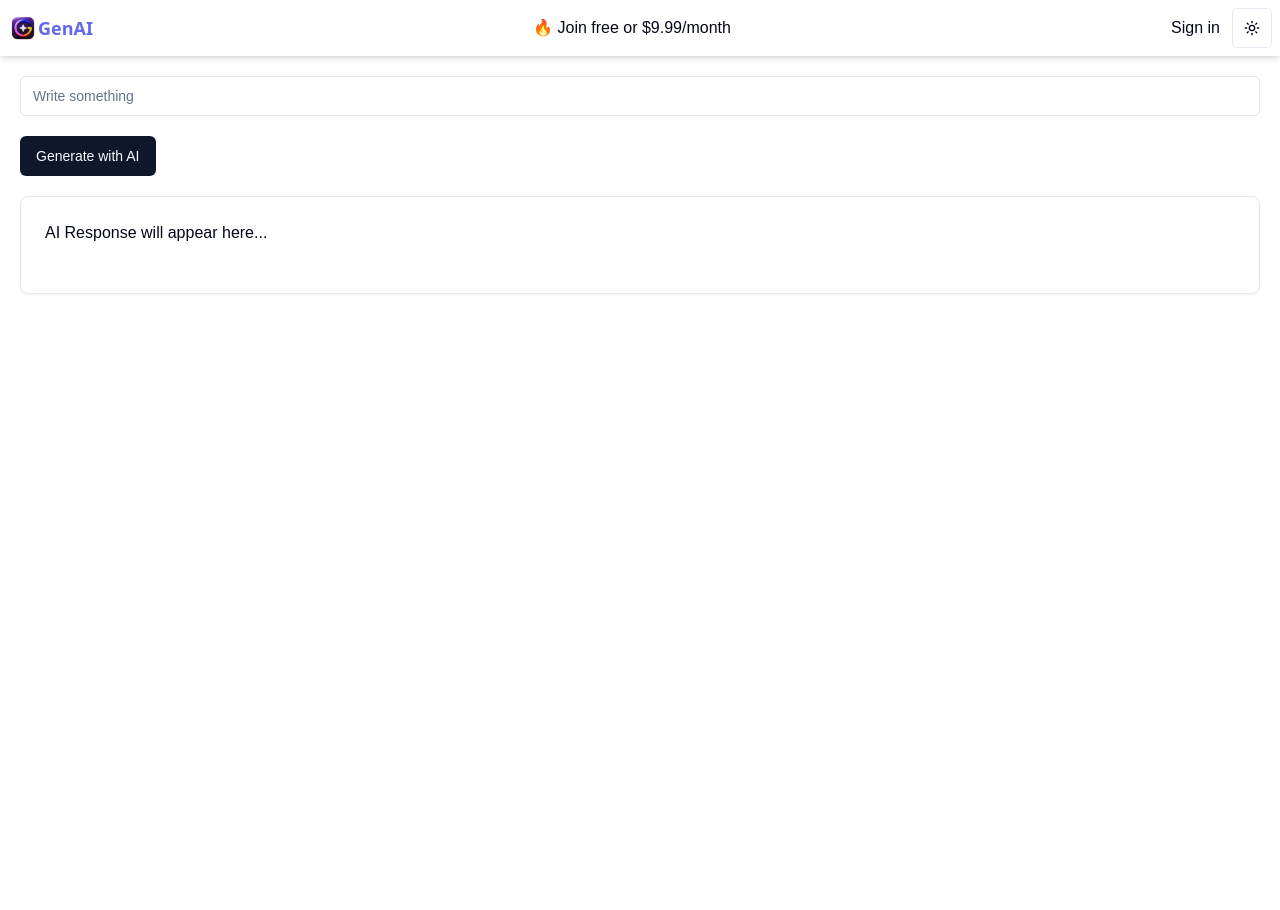
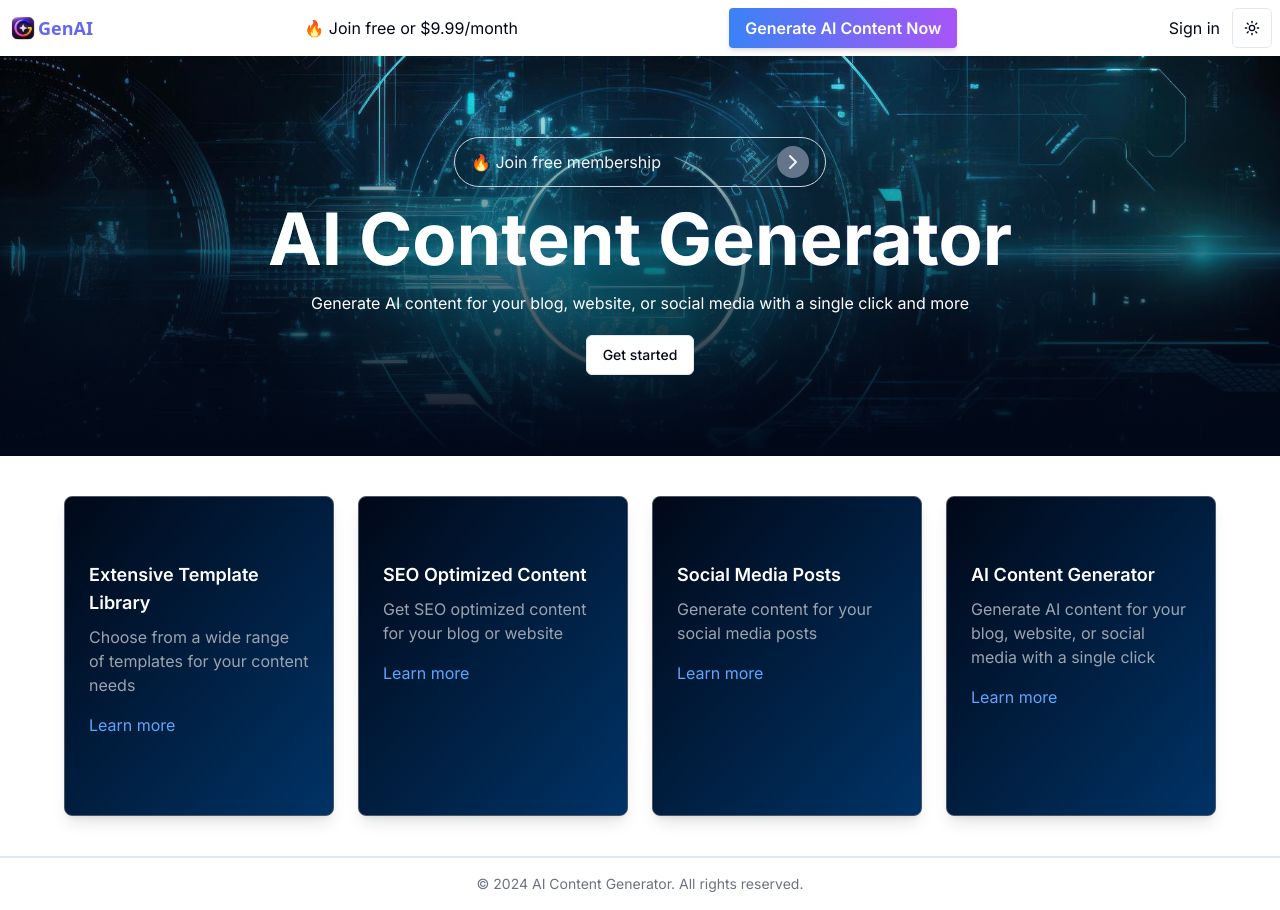
Before and after one commit to mingxiangzhangmark/genai-ai-content-generator, a Next.js app: page / in a window 1280 px wide. Before the commit the page ends 800 px from the top, so only its background shows below. Built offline with nearby package versions, Linux system fonts and the light colour scheme; no server answers.

Commit message:
finish home page

```diff
--- /dev/null
+++ b/app/dashboard/billing/page.tsx
@@ -0,0 +1,24 @@
+"use client";
+import React from "react";
+import { Button } from "@/components/ui/button";
+import { createCustomerPortalSession } from "@/app/actions/stripe";
+
+export default function Billing() {
+  const handleClick = async () => {
+    const response = await createCustomerPortalSession();
+    window.location.href = response as string;
+  };
+
+  return (
+    <div>
+      <div className="p-10 my-5 mx-5 mb-5 rounded-lg bg-slate-200 dark:bg-slate-800 flex flex-col justify-center items-center">
+        <h1 className="text-xl">Billing</h1>
+        <p>Manage your subscription plan</p>
+      </div>
+
+      <div className="p-10 my-5 mx-5 mb-5 rounded-lg  flex flex-col justify-center items-center">
+        <Button onClick={handleClick}>Access Stripe Customer Portal</Button>
+      </div>
+    </div>
+  );
+}
--- /dev/null
+++ b/app/dashboard/settings/page.js
@@ -0,0 +1,10 @@
+import React from "react";
+import { UserProfile } from "@clerk/nextjs";
+
+export default function Page() {
+  return (
+    <div className="p-5">
+      <UserProfile />
+    </div>
+  );
+}
--- /dev/null
+++ b/app/gen-ai/page.tsx
@@ -0,0 +1,53 @@
+"use client";
+import { useState } from "react";
+// import { runAi } from "@/actions/ai";
+import { Button } from "@/components/ui/button";
+import { Input } from "@/components/ui/input";
+import { Card, CardHeader, CardContent } from "@/components/ui/card";
+import ReactMarkdown from "react-markdown";
+import { runAi } from "../actions/ai";
+
+export default function Page() {
+  // state
+  const [response, setResponse] = useState("");
+  const [loading, setLoading] = useState(false);
+  const [query, setQuery] = useState("");
+
+  const handleClick = async (e: any) => {
+    e.preventDefault();
+    setLoading(true);
+    try {
+      const data = await runAi(query);
+      setResponse(data);
+    } catch (err) {
+      console.error(err);
+    } finally {
+      setLoading(false);
+    }
+  };
+
+  return (
+    <div className="m-5">
+      <form onSubmit={handleClick}>
+        <Input
+          className="mb-5"
+          placeholder="Ask anything"
+          value={query}
+          onChange={(e) => setQuery(e.target.value)}
+        />
+        <Button>Generate with AI</Button>
+      </form>
+
+      <Card className="mt-5">
+        <CardHeader>AI Response will appear here..</CardHeader>
+        <CardContent>
+          {loading ? (
+            <div>Loading...</div>
+          ) : (
+            <ReactMarkdown>{response}</ReactMarkdown>
+          )}
+        </CardContent>
+      </Card>
+    </div>
+  );
+}
--- a/app/layout.tsx
+++ b/app/layout.tsx
@@ -1,40 +1,91 @@
 
-import React from "react";
+// import React from "react";
+// import type { Metadata } from "next";
+// import { Geist, Geist_Mono } from "next/font/google";
+// import "./globals.css";
+// import { ClerkProvider } from "@clerk/nextjs";
+// import TopNav from "@/components/nav/top-nav";
+// import { ThemeProvider } from "@/context/theme";
+// import { UsageProvider } from "@/context/usage";
+
+
+
+// const geistSans = Geist({
+//   variable: "--font-geist-sans",
+//   subsets: ["latin"],
+// });
+
+// const geistMono = Geist_Mono({
+//   variable: "--font-geist-mono",
+//   subsets: ["latin"],
+// });
+
+// export const metadata: Metadata = {
+//   title: "GenAI",
+//   description: "Generated by create next app",
+//   keywords: ["GenAI", "AI Generator", "Website", "Next.js", "Mingxiang Zhang"],
+//   authors: [{ name: "Mingxiang Zhang" }],
+//   creator: "Mingxiang Zhang",
+//   publisher: "Mingxiang Zhang",
+//   formatDetection:{
+//     telephone: true,
+//     email: true,
+//     address: true
+//   },
+// };
+
+
+
+// export default function RootLayout({
+//   children,
+// }: Readonly<{
+//   children: React.ReactNode;
+// }>) {
+//   return (
+//     <ClerkProvider>
+
+//     <html lang="en">
+//        <head>
+//         <link rel="icon" href="icon-96.png" />
+//         <meta charSet="UTF-8" />
+//       </head>
+//       <body
+//         className={`${geistSans.variable} ${geistMono.variable} antialiased`}
+//       >
+//         <ThemeProvider
+//           attribute="class"
+//           defaultTheme="system"
+//           enableSystem
+//           disableTransitionOnChange
+//         >
+//           <UsageProvider>
+//             <header>
+//               <TopNav />
+//             </header>
+//             <main>{children}</main>
+//           </UsageProvider>
+//        </ThemeProvider>
+//       </body>
+//     </html>
+
+//     </ClerkProvider>
+
+//   );
+// }
 import type { Metadata } from "next";
-import { Geist, Geist_Mono } from "next/font/google";
+import { Inter } from "next/font/google";
+import { ClerkProvider } from "@clerk/nextjs";
 import "./globals.css";
-import { ClerkProvider } from "@clerk/nextjs";
 import TopNav from "@/components/nav/top-nav";
 import { ThemeProvider } from "@/context/theme";
 import { UsageProvider } from "@/context/usage";
 
-
-
-const geistSans = Geist({
-  variable: "--font-geist-sans",
-  subsets: ["latin"],
-});
-
-const geistMono = Geist_Mono({
-  variable: "--font-geist-mono",
-  subsets: ["latin"],
-});
+const inter = Inter({ subsets: ["latin"] });
 
 export const metadata: Metadata = {
-  title: "GenAI",
+  title: "Create Next App",
   description: "Generated by create next app",
-  keywords: ["GenAI", "AI Generator", "Website", "Next.js", "Mingxiang Zhang"],
-  authors: [{ name: "Mingxiang Zhang" }],
-  creator: "Mingxiang Zhang",
-  publisher: "Mingxiang Zhang",
-  formatDetection:{
-    telephone: true,
-    email: true,
-    address: true
-  },
 };
-
-
 
 export default function RootLayout({
   children,
@@ -43,15 +94,8 @@ export default function RootLayout({
 }>) {
   return (
     <ClerkProvider>
-
       <html lang="en">
-       <head>
-        <link rel="icon" href="icon-96.png" />
-        <meta charSet="UTF-8" />
-      </head>
-      <body
-        className={`${geistSans.variable} ${geistMono.variable} antialiased`}
-      >
+        <body className={inter.className}>
           <ThemeProvider
             attribute="class"
             defaultTheme="system"
@@ -67,8 +111,6 @@ export default function RootLayout({
           </ThemeProvider>
         </body>
       </html>
-
     </ClerkProvider>
-
   );
 }
--- a/app/page.tsx
+++ b/app/page.tsx
@@ -1,50 +1,123 @@
-"use client";
-import React, { useState, useEffect } from "react";
-import { runAi } from "./actions/ai";
+// "use client";
+// import React, { useState, useEffect } from "react";
+// import { runAi } from "./actions/ai";
+// import { Button } from "@/components/ui/button";
+// import { Input } from "@/components/ui/input";
+// import { Card, CardContent, CardHeader } from "@/components/ui/card";
+// import ReactMarkdown from "react-markdown";
+
+// export default function page() {
+//  // state
+//  const [response, setResponse] = useState("");
+//  const [loading, setLoading] = useState(false);
+//   const [query, setQuery] = useState("");
+//  const handleClick = async (e: React.FormEvent<HTMLFormElement>) => {
+//    e.preventDefault();
+//       setLoading(true);
+//     try {
+//   const data = await runAi(query);
+//   setResponse(data);
+//   } catch (err) {
+//   console.error(err);
+//   } finally {
+//   setLoading(false);
+//   }
+//  };
+//  return (
+//   <div className="m-5">
+//   <form onSubmit={handleClick}>
+//   <Input
+//   className="mb-5"
+//   placeholder="Write something"
+//   value={query}
+//   onChange={(e) => setQuery(e.target.value)}
+//   />
+//   <Button>Generate with AI</Button>
+//   </form>
+//   <Card className="mt-5">
+//         <CardHeader>AI Response will appear here...</CardHeader>
+//         <CardContent>
+//           {loading ? (
+//             <div>Loading...</div>
+//           ) : (
+//             <ReactMarkdown>{response}</ReactMarkdown>
+//           )}
+//         </CardContent>
+//       </Card>
+
+//   </div>
+//  );
+// }
+
+
+import React from "react";
+import Link from "next/link";
 import { Button } from "@/components/ui/button";
-import { Input } from "@/components/ui/input";
-import { Card, CardContent, CardHeader } from "@/components/ui/card";
-import ReactMarkdown from "react-markdown";
+import SignInModal from "@/components/modal/sign-in-modal";
+import PromoCard from "@/components/cards/promo-card";
 
-export default function page() {
- // state
- const [response, setResponse] = useState("");
- const [loading, setLoading] = useState(false);
-  const [query, setQuery] = useState("");
- const handleClick = async (e: React.FormEvent<HTMLFormElement>) => {
-   e.preventDefault();
-      setLoading(true);
-    try {
-  const data = await runAi(query);
-  setResponse(data);
-  } catch (err) {
-  console.error(err);
-  } finally {
-  setLoading(false);
-  }
- };
- return (
-  <div className="m-5">
-  <form onSubmit={handleClick}>
-  <Input
-  className="mb-5"
-  placeholder="Write something"
-  value={query}
-  onChange={(e) => setQuery(e.target.value)}
-  />
-  <Button>Generate with AI</Button>
-  </form>
-  <Card className="mt-5">
-        <CardHeader>AI Response will appear here...</CardHeader>
-        <CardContent>
-          {loading ? (
-            <div>Loading...</div>
-          ) : (
-            <ReactMarkdown>{response}</ReactMarkdown>
-          )}
-        </CardContent>
-      </Card>
+export default function Home() {
+  return (
+    <>
+      <div
+        className="relative bg-cover bg-center"
+        style={{ backgroundImage: 'url("/background.png")', height: "50vh" }}
+      >
+        <div className="absolute inset-0 bg-gradient-to-b from-transparent to-[#010818] z-0"></div>
 
-  </div>
- );
+        <div className="relative z-10 flex items-center justify-center h-full">
+          <div className="text-center">
+            <SignInModal />
+            <h1 className="text-white text-7xl font-bold bg-gradient-to-r from-green-400 via-blue-500 to-purple-600 bg-clip-text text-transparent mb-4">
+              AI Content Generator
+            </h1>
+            <p className="text-white mb-5">
+              Generate AI content for your blog, website, or social media with a
+              single click and more
+            </p>
+            <Link href="/dashboard">
+              <Button variant="outline">Get started</Button>
+            </Link>
+          </div>
+        </div>
+      </div>
+
+      <div className="py-10 px-4">
+        <div className="max-w-6xl mx-auto">
+          <div className="grid grid-cols-1 sm:grid-cols-2 md:grid-cols-4 gap-6">
+            <PromoCard
+              title="Extensive Template Library"
+              description="Choose from a wide range of templates for your content needs"
+              link="/dashboard"
+            />
+
+            <PromoCard
+              title="SEO Optimized Content"
+              description="Get SEO optimized content for your blog or website"
+              link="/dashboard"
+            />
+
+            <PromoCard
+              title="Social Media Posts"
+              description="Generate content for your social media posts"
+              link="/dashboard"
+            />
+
+            <PromoCard
+              title="AI Content Generator"
+              description="Generate AI content for your blog, website, or social media with a single click"
+              link="/dashboard"
+            />
+          </div>
+        </div>
+      </div>
+
+      <footer className="py-4 text-center border-t-2">
+        <p className="text-sm text-gray-500">
+          &copy; {new Date().getFullYear()} AI Content Generator. All rights
+          reserved.
+        </p>
+      </footer>
+    </>
+  );
 }
--- /dev/null
+++ b/components/cards/promo-card.tsx
@@ -0,0 +1,24 @@
+import React from "react";
+import Link from "next/link";
+
+interface PromoCardProps {
+  title: string;
+  description: string;
+  link: string;
+}
+
+const Card: React.FC<PromoCardProps> = ({ title, description, link }) => {
+  return (
+    <Link href={link}>
+      <div className="relative flex flex-col items-start p-6 border rounded-lg bg-opacity-80 border-gray-600 shadow-lg transition-transform transform hover:scale-105 hover:shadow-2xl bg-gradient-to-br from-[#010818] to-[#003366] h-80">
+        <h3 className="text-lg font-semibold mb-2 text-white pt-10">{title}</h3>
+        <p className="text-gray-400 mb-4">{description}</p>
+        <a href={link} className="text-blue-400 hover:underline">
+          Learn more
+        </a>
+      </div>
+    </Link>
+  );
+};
+
+export default Card;
--- a/components/nav/top-nav.tsx
+++ b/components/nav/top-nav.tsx
@@ -28,6 +28,13 @@ export default function TopNav() {
         <Link href="/membership">🔥 Join free or $9.99/month</Link>
       )}
 
+    <Link href="/gen-ai" className="bg-gradient-to-r from-blue-500 to-purple-500 text-white font-semibold py-2 px-4 rounded shadow-md hover:from-blue-600 hover:to-purple-600 transition duration-300 ease-in-out">
+
+      Generate AI Content Now
+
+    </Link>
+
+
       <div className="flex items-center">
         {isSignedIn && (
           <Link href="/dashboard" className="mr-2">
--- a/context/usage.tsx
+++ b/context/usage.tsx
@@ -1,5 +1,8 @@
+
 "use client";
 import { createContext, useContext, useState, useEffect } from "react";
+// import { usageCount } from "@/actions/ai";
+// import { checkUserSusbcription } from "@/actions/stripe";
 import { useUser } from "@clerk/nextjs";
 import { usageCount } from "@/app/actions/ai";
 import { checkUserSusbcription } from "@/app/actions/stripe";
```
Also changed, not shown: public/background.png (added). Lines whose indentation alone changed are shown as unchanged.
